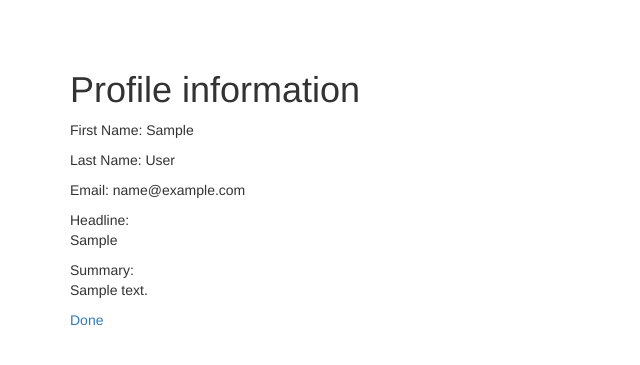
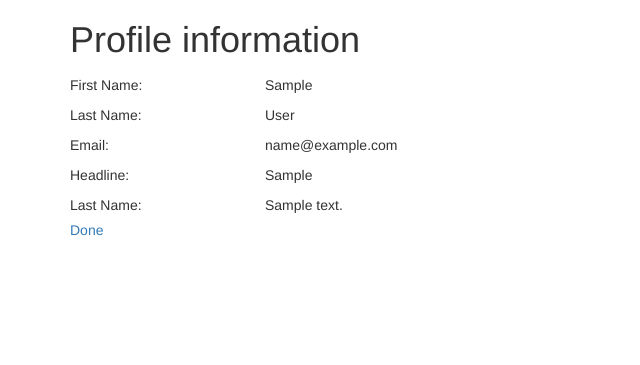
Before and after one commit to bhavankatre007/Coursera, a PHP site: page /week1/view.php?profile_id=1 in a window 1280 px wide. Shown: the top 365 px of the page, without its empty margins (0-640 px from the left). Run offline with PHP 8.4, Linux system fonts and the light colour scheme; the visitor is signed in with stand-in values (Sample User, id 1); tables that the repository leaves empty or names only in its code hold one stand-in row (values such as "Sample post"); a stand-in replaces the project's code that opens the database connection.

Commit message:
Update view.php

```diff
--- a/week1/view.php
+++ b/week1/view.php
@@ -1,32 +1,88 @@
-<?php // Do not put any HTML above this line
+<?php
+
 session_start();
-require_once "pdo.php";
 
-if (!isset($_GET['profile_id'])) {
-    $_SESSION['error'] = "Missing autos_id";
-    header('Location: index.php');
-    return;
+if ( ! isset($_SESSION['name']) ) {
+    die("Not logged in");
 }
 
-$stmt = $pdo->prepare("SELECT * FROM Profile where profile_id = :xyz");
-$stmt->execute(array(":xyz" => $_GET['profile_id']));
-$row = $stmt->fetch(PDO::FETCH_ASSOC);
+try
+{
+    $pdo = new PDO("mysql:host=localhost;dbname=coursera_javascript_jquery_and_json", "root", "root");
+    // set the PDO error mode to exception
+    $pdo->setAttribute(PDO::ATTR_ERRMODE, PDO::ERRMODE_EXCEPTION);
+}
+catch(PDOException $e)
+{
+    echo "Connection failed: " . $e->getMessage();
+    die();
+}
+
+if (isset($_REQUEST['profile_id']))
+{
+    $profile_id = htmlentities($_REQUEST['profile_id']);
+
+    $stmt = $pdo->prepare("
+        SELECT * FROM profile
+        WHERE profile_id = :profile_id
+    ");
+
+    $stmt->execute([
+        ':profile_id' => $profile_id,
+    ]);
+
+    $profile = $stmt->fetch(PDO::FETCH_OBJ);
+}
+
 ?>
 <!DOCTYPE html>
 <html>
     <head>
-    <?php require_once "bootstrap.php"; ?>
-    <title>Ziang Cui 's Login Page</title>
+        <title>Ivan Neradovic Autos</title>
+        <link href="https://maxcdn.bootstrapcdn.com/bootstrap/3.3.7/css/bootstrap.min.css" rel="stylesheet" integrity="sha384-BVYiiSIFeK1dGmJRAkycuHAHRg32OmUcww7on3RYdg4Va+PmSTsz/K68vbdEjh4u" crossorigin="anonymous">
+
+        <style type="text/css">
+            .row {padding: 5px 0;}
+        </style>
     </head>
     <body>
         <div class="container">
+
             <h1>Profile information</h1>
-    <p>First Name: <?php echo($row['first_name']); ?></p>
-    <p>Last Name: <?php echo($row['last_name']); ?></p>
-    <p>Email: <?php echo($row['email']); ?></p>
-    <p>Headline:<br/> <?php echo($row['headline']); ?></p>
-    <p>Summary: <br/><?php echo($row['summary']); ?></p>
-    <a href="index.php">Done</a>
+
+            <div class="row">
+                <div class="col-sm-2">First Name:</div>
+                <div class="col-sm-4">
+                    <?php echo $profile->first_name; ?>
+                </div>
+            </div>
+            <div class="row">
+                <div class="col-sm-2">Last Name:</div>
+                <div class="col-sm-4">
+                    <?php echo $profile->last_name; ?>
+                </div>
+            </div>
+            <div class="row">
+                <div class="col-sm-2">Email:</div>
+                <div class="col-sm-4">
+                    <?php echo $profile->email; ?>
+                </div>
+            </div>
+            <div class="row">
+                <div class="col-sm-2">Headline:</div>
+                <div class="col-sm-4">
+                    <?php echo $profile->headline; ?>
+                </div>
+            </div>
+            <div class="row">
+                <div class="col-sm-2">Last Name:</div>
+                <div class="col-sm-8">
+                    <?php echo $profile->summary; ?>
+                </div>
+            </div>
+
+            <p><a href="index.php">Done</a></p>
+
         </div>
     </body>
 </html>
```
Lines whose indentation alone changed are shown as unchanged.
